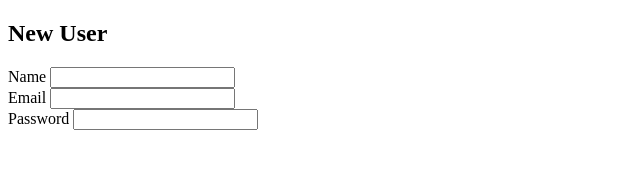
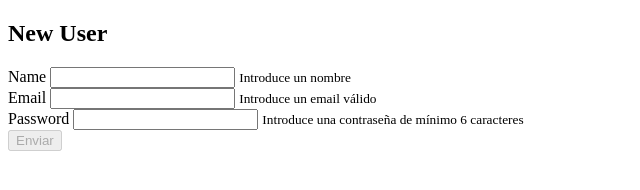
Before and after one commit to gbaenam/formulario-navis-code, a plain HTML site: page index.html in a window 1280 px wide. Shown: the whole page, without its empty margins (0-640 px from the left). Drawn offline with Linux system fonts and the light colour scheme.

Commit message:
HTML terminado

```diff
--- a/index.html
+++ b/index.html
@@ -18,22 +18,23 @@
                 <div class="form-box">
                     <label for="nickName">Name</label>
                     <input type="text" name="nickName" id="nickName">
-                    <small class="error-text"></small>
+                    <small class="error-text">Introduce un nombre</small>
                 </div>
 
                 <!-- Email -->
                 <div class="form-box">
                     <label for="email">Email</label>
                     <input type="email" name="email" id="email">
-                    <small class="error-text"></small>
+                    <small class="error-text">Introduce un email v&aacute;lido</small>
                 </div>
 
                 <!-- Password -->
                 <div class="form-box">
                     <label for="password">Password</label>
                     <input type="password" name="password" id="password">
-                    <small class="error-text"></small>
+                    <small class="error-text">Introduce una contraseña de m&iacute;nimo 6 caracteres</small>
                 </div>
+                <button type="submit" id="submit-btn" disabled>Enviar</button>
             </form>
         </div>
     </section>
```
